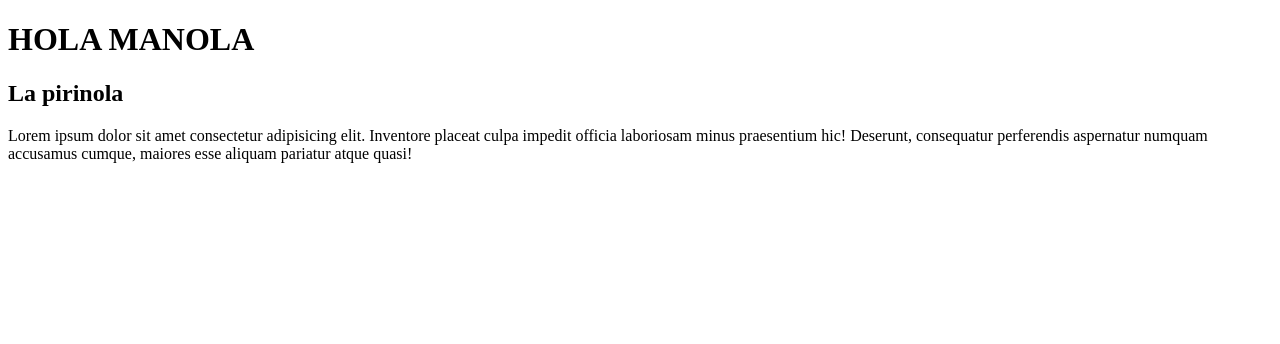
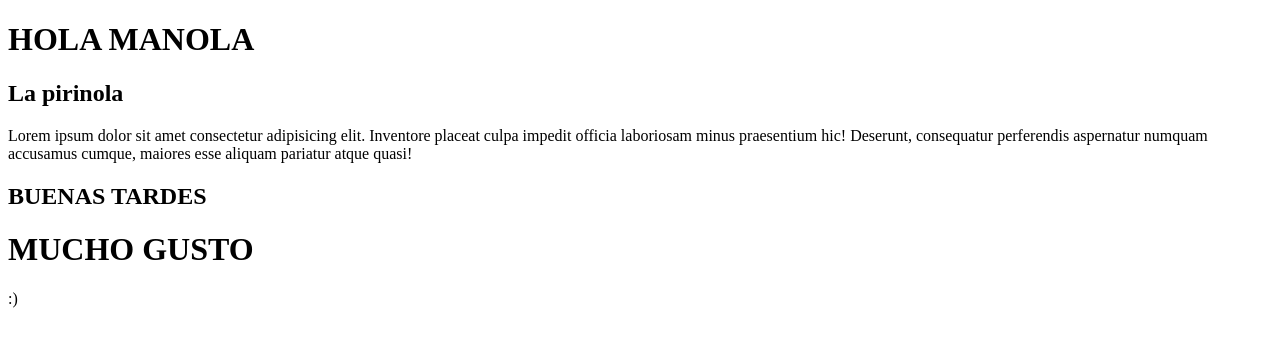
Before and after one commit to AlvaroBisio/clase10, a plain HTML site: page index.html in a window 1280 px wide. Drawn offline with Linux system fonts and the light colour scheme.

Commit message:
agregue main

```diff
--- a/index.html
+++ b/index.html
@@ -11,4 +11,9 @@
     <h2>La pirinola</h2>
     <p>Lorem ipsum dolor sit amet consectetur adipisicing elit. Inventore placeat culpa impedit officia laboriosam minus praesentium hic! Deserunt, consequatur perferendis aspernatur numquam accusamus cumque, maiores esse aliquam pariatur atque quasi!</p>
 </body>
+<main>
+    <h2>BUENAS TARDES</h2>
+    <H1>MUCHO GUSTO</H1>
+    <P>:)</P>
+</main>
 </html>
```
